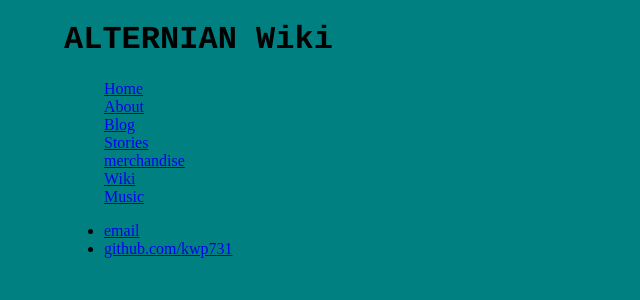
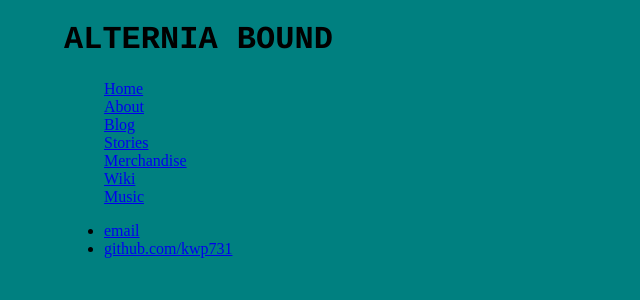
Before and after one commit to kwp731/kwp731.github.io, a Jekyll site: the page built from index.html, in a window 1280 px wide. Shown: the top 300 px of the page, without its empty margins (0-640 px from the left). Built offline with Jekyll 4.4.1, drawn with Linux system fonts in a browser that asks for light colours.

Commit message:
Changed title, capitalized Merchandise
Title is now ALTERNIA BOUND, formerly ALTERNIANWIKI

```diff
--- a/_layouts/default.html
+++ b/_layouts/default.html
@@ -2,20 +2,20 @@
 <html>
 
 <head>
-  <title>ALTERNIAN WIKI</title>
+  <title>ALTERNIA BOUND</title>
    <!-- link to main stylesheet -->
 	 <link rel="stylesheet" type="text/css" href="/css/main.css">
 </head>
 	<style> body { background-color:#008080; } </style>
 <body>
-	<h1 style="color:burgundy;font-family:courier">ALTERNIAN Wiki</h1>
+	<h1 style="color:burgundy;font-family:courier">ALTERNIA BOUND</h1>
 			<nav>
 	    		<ul style="list-style-type:none">
 	        		<li><a href="/">Home</a></li>
 		        	<li><a href="/about">About</a></li>
 	        		<li><a href="/blog">Blog</a></li>
 	        		<li><a href="/stories">Stories</a></li>
-	    		    	<li><a href="/merchandise">merchandise</a></li>
+	    		    	<li><a href="/merchandise">Merchandise</a></li>
 				<li><a href="/wiki">Wiki</a></li>
 				<li><a href="/music">Music</a></li>
           		</ul>
```
